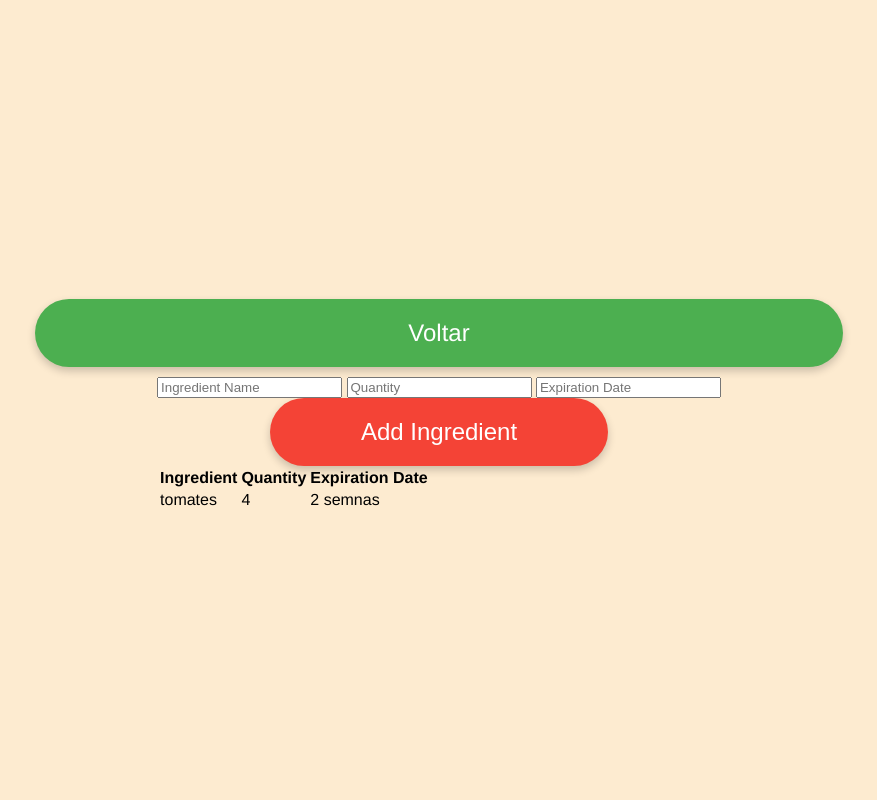
After one commit to fredluz/KitchenQuest, a Flask app: template templates/dispensa.html in a window 1280 px wide. The commit adds this page. Shown: the whole page, without its empty margins (201-1078 px from the left). Run offline with Flask 3, Linux system fonts and the light colour scheme; the template is opened without the code that fills it: values that come from a table or form of the project are taken from there, others are empty.

Commit message:
changed dispensa from html table to SQLite database. implemented flask along with best practices. changed directory layout

```diff
--- /dev/null
+++ b/app.py
@@ -0,0 +1,41 @@
+from flask import Flask, render_template, request, redirect, url_for
+from flask_sqlalchemy import SQLAlchemy
+
+app = Flask(__name__)
+app.config['SQLALCHEMY_DATABASE_URI'] = 'sqlite:///pantry.db'
+app.config['SQLALCHEMY_TRACK_MODIFICATIONS'] = False
+db = SQLAlchemy(app)
+
+# Define a model for your ingredients
+class Ingredient(db.Model):
+    id = db.Column(db.Integer, primary_key=True)
+    name = db.Column(db.String(100), nullable=False)
+    quantity = db.Column(db.String(100), nullable=False)
+    expiration_date = db.Column(db.String(100), nullable=False)
+
+@app.route('/')
+def index():
+    return render_template('index.html')
+
+@app.route('/dispensa')
+def dispensa():
+    ingredients = Ingredient.query.all()
+    return render_template('dispensa.html', ingredients=ingredients)
+# Route to add new ingredient
+@app.route('/add', methods=['POST'])
+def add_ingredient():
+    name = request.form.get('name')
+    quantity = request.form.get('quantity')
+    expiration_date = request.form.get('expiration_date')
+
+    # Create new Ingredient object
+    ingredient = Ingredient(name=name, quantity=quantity, expiration_date=expiration_date)
+    db.session.add(ingredient)
+    db.session.commit()
+
+    return redirect(url_for('index'))
+
+if __name__ == '__main__':
+    with app.app_context():
+        db.create_all()  # Create database tables for our data models
+    app.run(debug=True)
--- a/styles/styles.css
+++ b/static/styles/styles.css
@@ -42,6 +42,9 @@
 
   .receitas {
     background-color: #f44336; /* Red */
+    display: block; /* Make the button a block-level element */
+    margin: 0 auto; /* Auto margins on the sides will center the button */
+
   }
 
   .for-you {
--- /dev/null
+++ b/templates/dispensa.html
@@ -0,0 +1,40 @@
+<!DOCTYPE html>
+<html lang="en">
+<head>
+    <meta charset="UTF-8">
+    <title>Pantry Management</title>
+    <link rel="stylesheet" href="{{ url_for('static', filename='styles/styles.css') }}">
+</head>
+<body>
+    <a href="{{ url_for('index') }}" class="button dispensa">Voltar</a>
+    <div class="content">
+    <form method="POST" action="/add">
+        <input type="text" name="name" placeholder="Ingredient Name" required>
+        <input type="text" name="quantity" placeholder="Quantity" required>
+        <input type="text" name="expiration_date" placeholder="Expiration Date" required>
+        <button type="submit" class="button receitas">Add Ingredient</button>
+    <table class="ingredient-table">
+        <thead>
+            <tr>
+                <th>Ingredient</th>
+                <th>Quantity</th>
+                <th>Expiration Date</th>
+            </tr>
+        </thead>
+        <tbody>
+            {% for ingredient in ingredients %}
+            <tr>
+                <td>{{ ingredient.name }}</td>
+                <td>{{ ingredient.quantity }}</td>
+                <td>{{ ingredient.expiration_date }}</td>
+            </tr>
+            {% endfor %}
+        </tbody>
+    </table>
+</div>
+<script src="https://code.jquery.com/jquery-3.6.0.min.js"></script>
+<script>
+    // JavaScript for dynamic behavior (if needed)
+</script>
+</body>
+</html>
--- a/index.html
+++ b/templates/index.html
@@ -4,12 +4,12 @@
 <meta charset="UTF-8">
 <meta name="viewport" content="width=device-width, initial-scale=1.0">
 <title>Kitchen Quest</title>
-<link rel="stylesheet" href="styles/styles.css">
+<link rel="stylesheet" href="{{ url_for('static', filename='styles/styles.css') }}">
 </head>
 <body>
 
-<img src="assets\logo.png" alt="Kitchen Quest Logo" class="logo" width="100">
-<a href="dispensa.html" class="button dispensa">Dispensa</a>
+<img src="{{ url_for('static', filename='assets/logo.png') }}" alt="Kitchen Quest Logo">
+<a href="{{ url_for('dispensa') }}" class="button dispensa">Dispensa</a>
 <a href="receitas.html" class="button receitas">Receitas</a>
 <a href="for-you.html" class="button for-you">For You</a>
 <a href="social.html" class="button social">Social</a>
```
Also changed, not shown: dispensa.html (deleted, +0 -66 lines), instance/pantry.db (added), static/assets/logo.png (renamed from assets/logo.png), static/js/scripts.js (added), templates/foryou.html (added), templates/receitas.html (added), templates/social.html (added).
